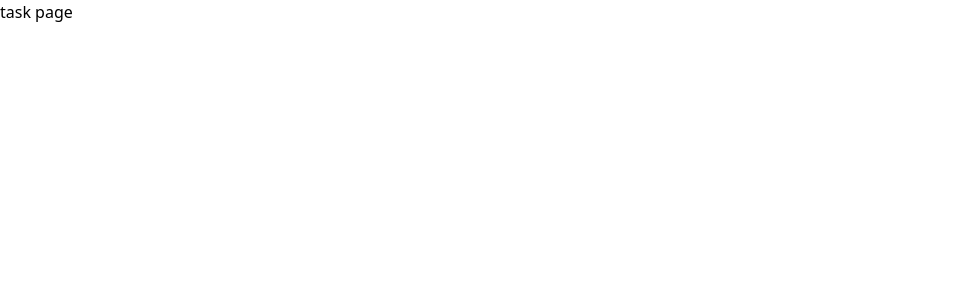
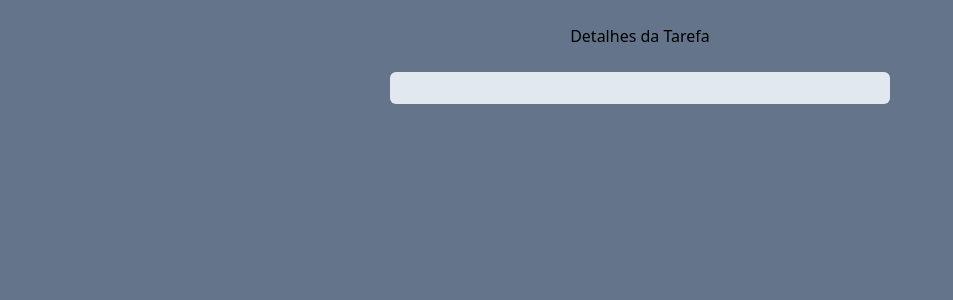
Before and after one commit to claudimf/react_full_stack_club, a React (Vite) app: page /task in a window 1280 px wide. Shown: the top 300 px of the page, without its empty margins (0-953 px from the left). Built offline with nearby package versions, Linux system fonts and the light colour scheme.

Commit message:
Using query params

```diff
--- a/src/components/Tasks.jsx
+++ b/src/components/Tasks.jsx
@@ -1,6 +1,16 @@
 import { ChevronRightIcon, TrashIcon } from "lucide-react";
+import { useNavigate } from "react-router-dom";
 
 function Tasks({tasks, onTaskClick, onDeleteTaskClick}) {
+    const nagigate = useNavigate();
+
+    function onSeeDetailsClick(task) {
+        const query = new URLSearchParams();
+        query.set("title", task.title);
+        query.set("description", task.description);
+        nagigate(`/task?${query.toString()}`)
+    }
+
     return (
         <ul className="space-y-4 p-6 bg-slate-200 rounded-md shadow">
             {tasks.map((task) => (
@@ -13,7 +23,7 @@
                     >
                         {task.title}
                     </button>
-                    <button className="bg-slate-400 p-2 rounded-md text-white">
+                    <button onClick={() => onSeeDetailsClick(task) } className="bg-slate-400 p-2 rounded-md text-white">
                         <ChevronRightIcon />
                     </button>
                     <button
--- a/src/pages/TaskPage.jsx
+++ b/src/pages/TaskPage.jsx
@@ -1,5 +1,23 @@
+import { ChevronLeftIcon } from "lucide-react";
+import { useSearchParams } from "react-router-dom";
+
 function TaskPage() {
-    return <h1>task page</h1>;
+    const [searchParams] = useSearchParams();
+    const title = searchParams.get("title")
+    const description = searchParams.get("description")
+
+    return <div className="h-screen w-screen bg-slate-500 p-6">
+        <div className="w-[500px] mx-auto space-y-4">
+            <div className="flex justify-center relative mb-6">
+                Detalhes da Tarefa
+            </div>
+
+            <div className="bg-slate-200 p-4 rounded-md">
+                <h2 className="text-xl font-bold text-slate-600">{title}</h2>
+                <p className="text-slate-600">{description}</p>
+            </div>
+        </div>
+    </div>;
 }
 
 export default TaskPage;
```
